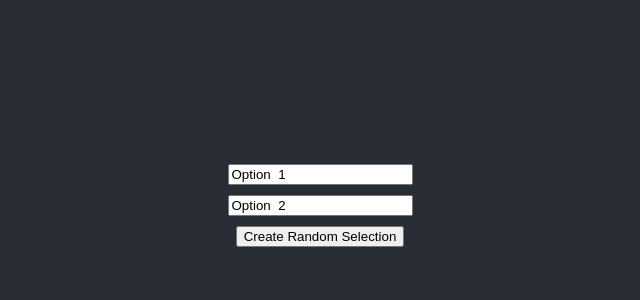
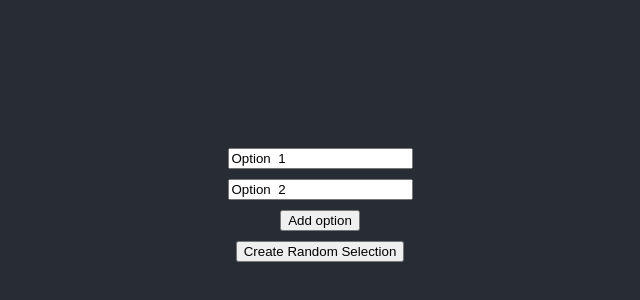
Before and after one commit to Shloyem/random-picker-fe, a React (Create React App) app: page / in a window 1280 px wide. Shown: the part 200-500 px from the top of the page, without its empty margins (320-960 px from the left). Built offline with nearby package versions, Linux system fonts and the light colour scheme.

Commit message:
Add a button to add options

```diff
--- a/src/App.tsx
+++ b/src/App.tsx
@@ -19,6 +19,11 @@ function App() {
     }
   };
 
+  function addOption(): void {
+    const addedOption = `Option ${options.length + 1}`;
+    setOptions([...options, addedOption]);
+  }
+
   return (
     <div className="App">
       <header className="App-header">
@@ -36,6 +41,9 @@ function App() {
           </div>
         ))}
         <div>
+          <button onClick={addOption}>Add option</button>
+        </div>
+        <div>
           <button onClick={createRandomSelection}>
             Create Random Selection
           </button>
```
